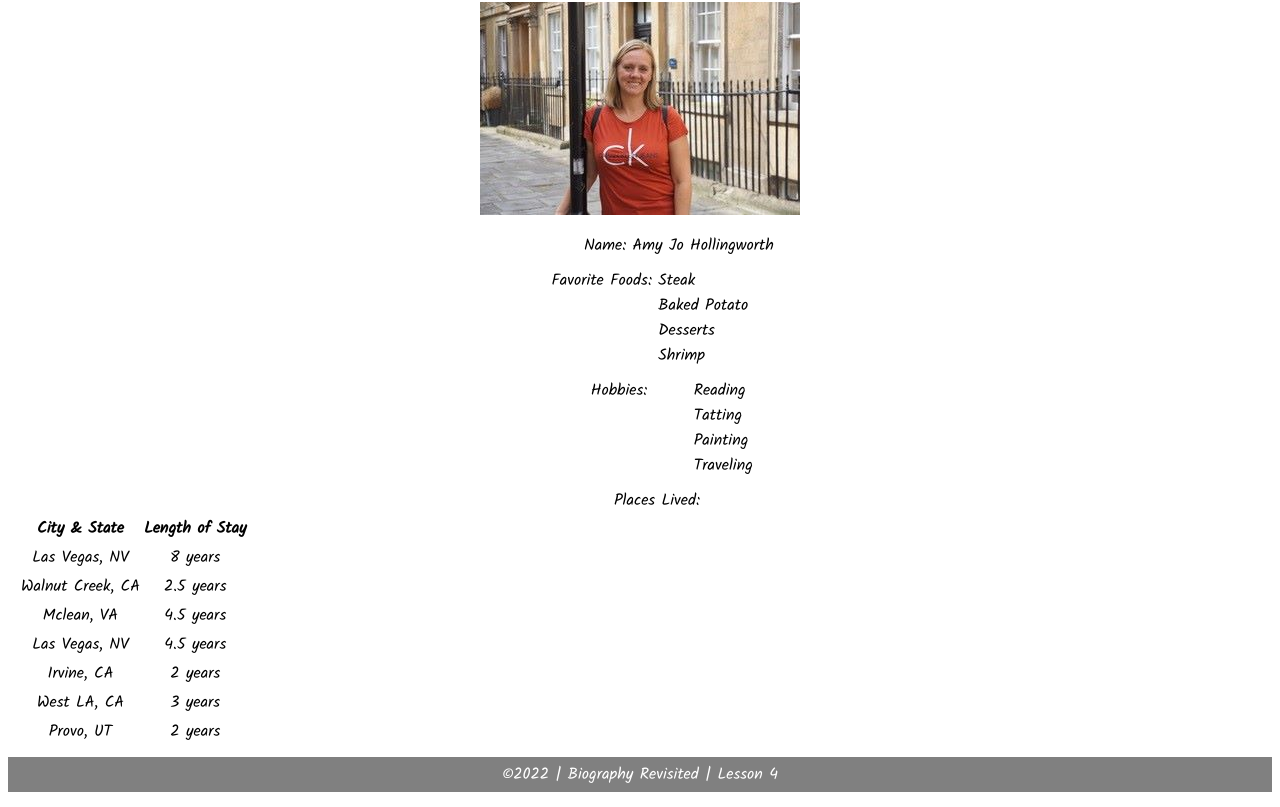
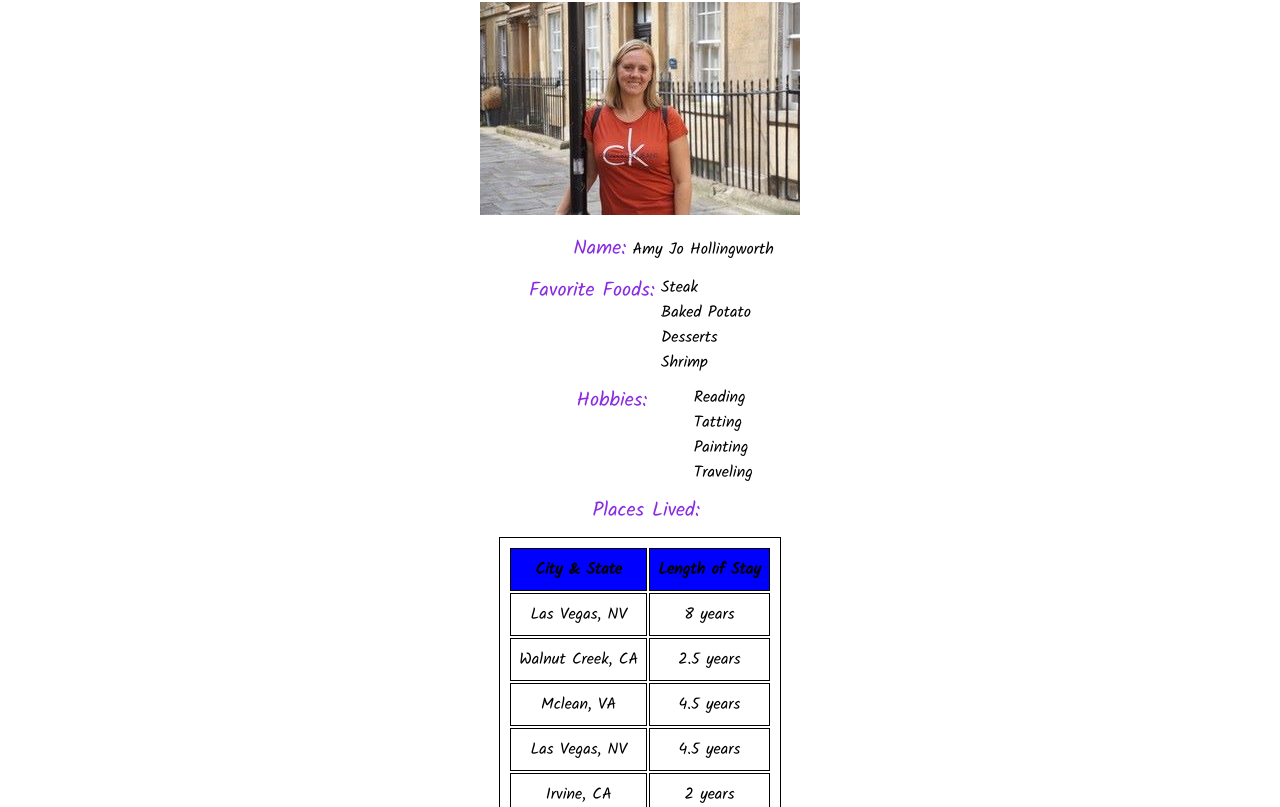
Before and after one commit to ahollingworth/cse121b, a plain HTML site: page week04/task4.html in a window 1280 px wide. Shown: the part 145-952 px from the top of the page. Drawn offline with Linux system fonts and the light colour scheme; files whose address does not match are found by name.

Commit message:
css changes

```diff
--- a/week04/styles/main.css
+++ b/week04/styles/main.css
@@ -24,6 +24,8 @@ label {
     display: inline-block;
     min-width: 120px;
     text-align: right;
+    color:blueviolet;
+    font-size: 20px;
 }
 
 nav {
@@ -70,7 +72,17 @@ nav ul li a:hover {
 .open li {
     display: block;
 }
-
+table{
+    display:inline-block;
+    align-items: center;
+}
+table, th, td{
+    border: 1px solid;
+    padding: .5rem;
+  }
+th{
+  background-color: blue;
+}
 /* ID Selectors */
 #favorite-foods, #hobbies, #places-lived {
     margin: 0;
--- a/week04/task4.html
+++ b/week04/task4.html
@@ -42,15 +42,15 @@
             </div>
             <div>
                 <label>Places Lived:</label>
+            </div>
+            <div>
                 <table>
                     <tr>
                         <th>City & State</th>
                         <th>Length of Stay</th>
                     </tr>
                 </table>
-
             </div>
-
         </section>
     </main>
     <footer>
```
